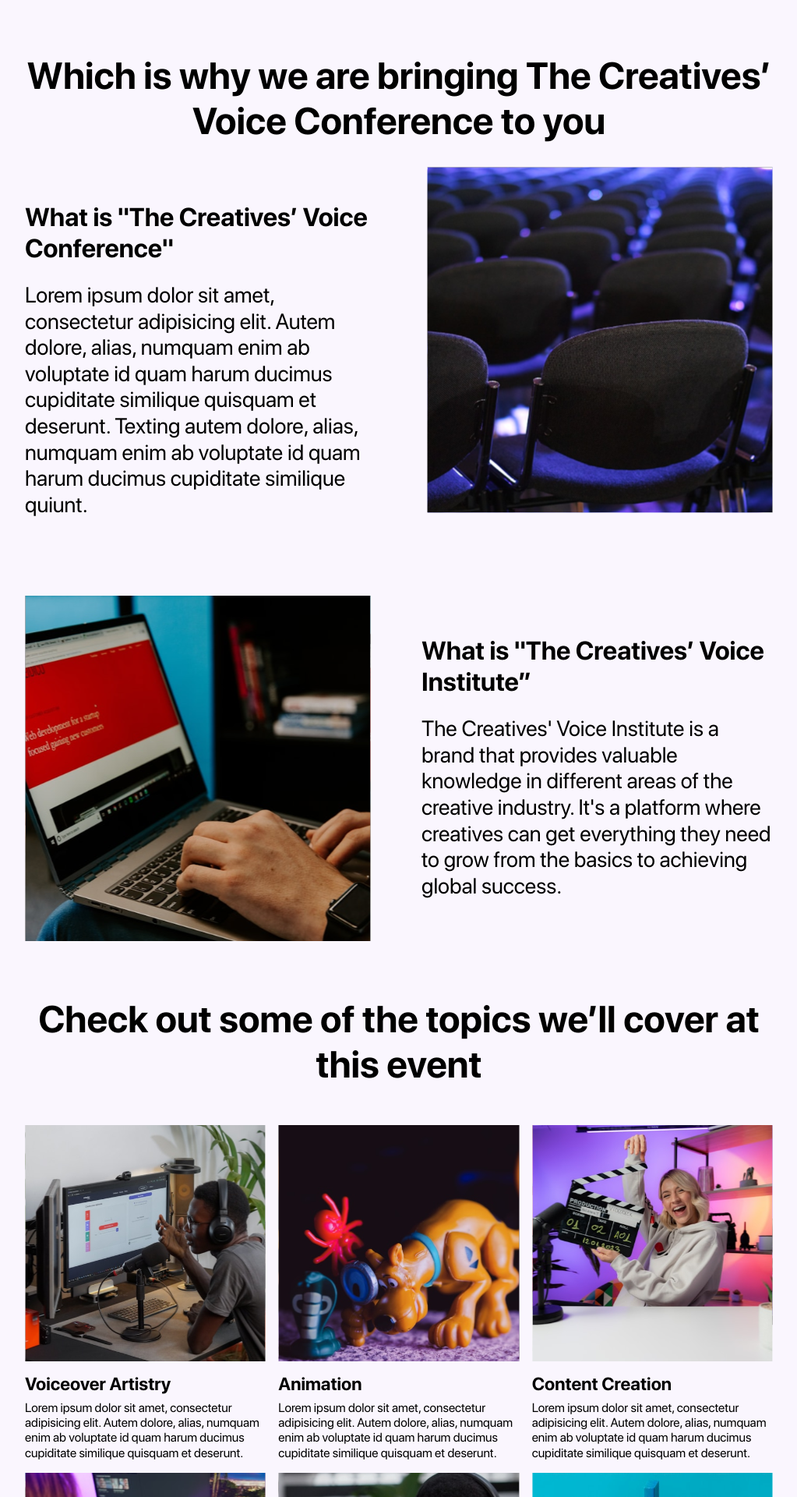
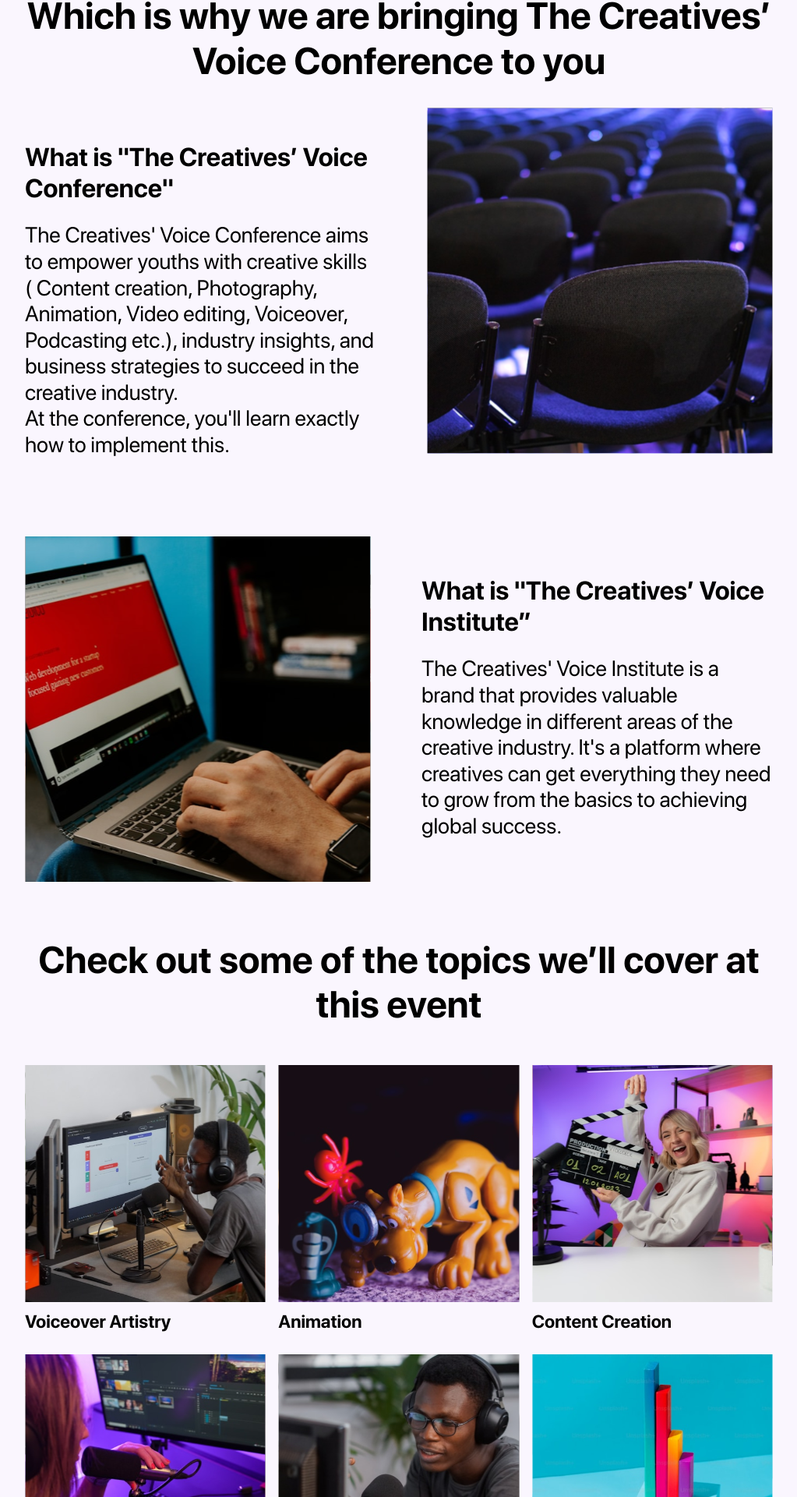
Before and after one commit to AnatakuAmeerah/TCVC, a React (Vite) app: page / in a window 1280 px wide. Shown: the part 2041-3961 px from the top of the page at 78% size, without its empty margins (128-1151 px from the left). Built offline with nearby package versions, Linux system fonts and the light colour scheme.

Commit message:
text and margin changes

```diff
--- a/package.json
+++ b/package.json
@@ -12,7 +12,8 @@
   "dependencies": {
     "react": "^18.3.1",
     "react-dom": "^18.3.1",
-    "react-fast-marquee": "^1.6.5"
+    "react-fast-marquee": "^1.6.5",
+    "react-icons": "^5.3.0"
   },
   "devDependencies": {
     "@eslint/js": "^9.9.0",
--- a/src/components/section-1/section-1.jsx
+++ b/src/components/section-1/section-1.jsx
@@ -20,14 +20,14 @@ function Section1() {
                     <div></div> */}
                 </div>
                 <h1 className='checkout'>Any of this sound familiar?</h1>
-                <p className='loren-sec-1'>Lorem ipsum dolor sit amet, consectetur adipisicing elit. </p>
+                {/* <p className='loren-sec-1'>Lorem ipsum dolor sit amet, consectetur adipisicing elit. </p> */}
                 <div className='blt-pt'>
                     <h4> <img src="./Arrow - Right 3.svg" alt="" />All your friends are into fraud, so it feels like that’s the only way.</h4>
                     <h4 className='blt-pt-h4'> <img src="./Arrow - Right 3.svg" alt="" /> You have no job or work that’s bringing you enough money for your daily needs.</h4>
                     <h4> <img src="./Arrow - Right 3.svg" alt="" />You are in need of mentorship and guidance on what  skill learn.</h4>
                     <h4> <img src="./Arrow - Right 3.svg" alt="" />You have a skill but you’re stuck on what to do to make money from it.</h4>
                     <h4> <img src="./Arrow - Right 3.svg" alt="" />You feel like you’re not competent enough to create the change you want.</h4>
-                    <h4> <img src="./Arrow - Right 3.svg" alt="" />Lorem ipsum dolor sit amet, consectetur adipisicing elit. </h4>
+                    {/* <h4> <img src="./Arrow - Right 3.svg" alt="" />Lorem ipsum dolor sit amet, consectetur adipisicing elit. </h4> */}
                 </div>
                 <h5 className='if-so'>If so, just know we’ve been there and you are not alone...</h5>
                 {/* <button style={{ backgroundColor: '#9C53EA', border: 'none' }} className='section1-btn-sub'>Get your free ticket <img src="./Ticket Star.svg" alt="" /></button> */}
@@ -44,8 +44,8 @@ function Section1() {
                     <div className='what-is-box-sub' >
                         <h3> What is "The Creatives’ Voice
                             Conference"</h3>
-                        <h4>Lorem ipsum dolor sit amet, consectetur adipisicing elit. Autem dolore, alias, numquam enim ab voluptate id quam harum ducimus cupiditate similique quisquam et deserunt.
-                            Texting autem dolore, alias, numquam enim ab voluptate id quam harum ducimus cupiditate similique quiunt.</h4>
+                        <h4>The Creatives' Voice Conference aims to empower youths with creative skills ( Content creation, Photography, Animation, Video editing, Voiceover, Podcasting etc.), industry insights, and business strategies to succeed in the creative industry. <br />
+                         At the conference, you'll learn exactly how to implement this.</h4>
                     </div>
                 </div>
                 <div className='what-is-box-2'>
--- a/src/components/section2/section2.css
+++ b/src/components/section2/section2.css
@@ -22,12 +22,12 @@
     width: 100%;
   }
   .grid-element-sub h5{
-    margin-top: 12px;
+    margin-top: 8px;
     font-size: 23px;
     font-weight: 700;
     font-family: SF-pro-bold;
     line-height: 27.6px;
-    margin-bottom: 6px;
+    margin-bottom: 12px;
   }
   .grid-element-sub p{
     font-size: 16px;
@@ -77,12 +77,12 @@
 
   }
   .grid-element-sub h5{
-    margin-top: 12px;
+    margin-top: 6px;
     font-size: 19px;
     font-weight: 700;
     font-family: SF-pro-bold;
     line-height: 22.8px;
-    margin-bottom: 6px;
+    margin-bottom: 11px;
   }
    .grid-2-h5{
 
--- a/src/components/section2/section2.jsx
+++ b/src/components/section2/section2.jsx
@@ -12,63 +12,63 @@ function Section2() {
                         <img src="./grid-img-1.svg" alt="" />
                         <div className='grid-element-sub'>
                             <h5>Voiceover Artistry</h5>
-                            <p>Lorem ipsum dolor sit amet, consectetur adipisicing elit. Autem dolore, alias, numquam enim ab voluptate id quam harum ducimus cupiditate similique quisquam et deserunt.</p>
+                            {/* <p>Lorem ipsum dolor sit amet, consectetur adipisicing elit. Autem dolore, alias, numquam enim ab voluptate id quam harum ducimus cupiditate similique quisquam et deserunt.</p> */}
                         </div>
                     </div>
                     <div className='grid-elements'>
                         <img src="./grid-img-2.svg" alt="" />
                         <div className='grid-element-sub'>
                             <h5>Animation</h5>
-                            <p>Lorem ipsum dolor sit amet, consectetur adipisicing elit. Autem dolore, alias, numquam enim ab voluptate id quam harum ducimus cupiditate similique quisquam et deserunt.</p>
+                            {/* <p>Lorem ipsum dolor sit amet, consectetur adipisicing elit. Autem dolore, alias, numquam enim ab voluptate id quam harum ducimus cupiditate similique quisquam et deserunt.</p> */}
                         </div>
                     </div>
                     <div className='grid-elements'>
                         <img src="./grid-img-3.svg" alt="" />
                         <div className='grid-element-sub'>
                             <h5>Content Creation</h5>
-                            <p>Lorem ipsum dolor sit amet, consectetur adipisicing elit. Autem dolore, alias, numquam enim ab voluptate id quam harum ducimus cupiditate similique quisquam et deserunt.</p>
+                            {/* <p>Lorem ipsum dolor sit amet, consectetur adipisicing elit. Autem dolore, alias, numquam enim ab voluptate id quam harum ducimus cupiditate similique quisquam et deserunt.</p> */}
                         </div>
                     </div>
                     <div className='grid-elements'>
                         <img src="./grid-img-4.svg" alt="" />
                         <div className='grid-element-sub'>
                             <h5>Video Editing</h5>
-                            <p>Lorem ipsum dolor sit amet, consectetur adipisicing elit. Autem dolore, alias, numquam enim ab voluptate id quam harum ducimus cupiditate similique quisquam et deserunt.</p>
+                            {/* <p>Lorem ipsum dolor sit amet, consectetur adipisicing elit. Autem dolore, alias, numquam enim ab voluptate id quam harum ducimus cupiditate similique quisquam et deserunt.</p> */}
                         </div>
                     </div>
                     <div className='grid-elements'>
                         <img src="./grid-img-5.svg" alt="" />
                         <div className='grid-element-sub'>
                             <h5>Podcasting</h5>
-                            <p>Lorem ipsum dolor sit amet, consectetur adipisicing elit. Autem dolore, alias, numquam enim ab voluptate id quam harum ducimus cupiditate similique quisquam et deserunt.</p>
+                            {/* <p>Lorem ipsum dolor sit amet, consectetur adipisicing elit. Autem dolore, alias, numquam enim ab voluptate id quam harum ducimus cupiditate similique quisquam et deserunt.</p> */}
                         </div>
                     </div>
                     <div className='grid-elements'>
                         <img src="./grid-img-6.svg" alt="" />
                         <div className='grid-element-sub'>
                             <h5> Financial</h5>
-                            <p>Lorem ipsum dolor sit amet, consectetur adipisicing elit. Autem dolore, alias, numquam enim ab voluptate id quam harum ducimus cupiditate similique quisquam et deserunt.</p>
+                            {/* <p>Lorem ipsum dolor sit amet, consectetur adipisicing elit. Autem dolore, alias, numquam enim ab voluptate id quam harum ducimus cupiditate similique quisquam et deserunt.</p> */}
                         </div>
                     </div>
                     <div className='grid-elements'>
                         <img src="./grid-img-7.svg" alt="" />
                         <div className='grid-element-sub'>
                             <h5>Social Media Optimisation</h5>
-                            <p>Lorem ipsum dolor sit amet, consectetur adipisicing elit. Autem dolore, alias, numquam enim ab voluptate id quam harum ducimus cupiditate similique quisquam et deserunt.</p>
+                            {/* <p>Lorem ipsum dolor sit amet, consectetur adipisicing elit. Autem dolore, alias, numquam enim ab voluptate id quam harum ducimus cupiditate similique quisquam et deserunt.</p> */}
                         </div>
                     </div>
                     <div className='grid-elements'>
                         <img src="./grid-img-8.svg" alt="" />
                         <div className='grid-element-sub'>
                             <h5>Sales and Marketing</h5>
-                            <p>Lorem ipsum dolor sit amet, consectetur adipisicing elit. Autem dolore, alias, numquam enim ab voluptate id quam harum ducimus cupiditate similique quisquam et deserunt.</p>
+                            {/* <p>Lorem ipsum dolor sit amet, consectetur adipisicing elit. Autem dolore, alias, numquam enim ab voluptate id quam harum ducimus cupiditate similique quisquam et deserunt.</p> */}
                         </div>
                     </div>
                     <div className='grid-elements'>
                         <img src="./grid-img-9.svg" alt="" />
                         <div className='grid-element-sub'>
                             <h5>Nation Building</h5>
-                            <p>Lorem ipsum dolor sit amet, consectetur adipisicing elit. Autem dolore, alias, numquam enim ab voluptate id quam harum ducimus cupiditate similique quisquam et deserunt.</p>
+                            {/* <p>Lorem ipsum dolor sit amet, consectetur adipisicing elit. Autem dolore, alias, numquam enim ab voluptate id quam harum ducimus cupiditate similique quisquam et deserunt.</p> */}
                         </div>
                     </div>
                 </div>
--- a/src/components/section3/section3.css
+++ b/src/components/section3/section3.css
@@ -1,5 +1,5 @@
 .section3{
-    background-image:url('/bg-image.svg') ;
+    background-image:url('/bg-image.png') ;
     background-size: cover;
     background-position: center;
     display: flex;
--- a/src/components/section4/section4.css
+++ b/src/components/section4/section4.css
@@ -180,6 +180,9 @@ details[open]>summary::after {
     line-height: 33.6px;
     text-align: left;
     color: white;
+    display: flex;
+    align-items: center;
+    gap: 7px;
 
 }
 
@@ -278,6 +281,7 @@ details[open]>summary::after {
         line-height: 19.2px;
         text-align: left;
         color: white;
+        gap: 4px;
 
     }
     .d-and-v-1 {
```
Also changed, not shown: src/components/section4/section4.jsx (+7 -6 lines), public/bg-image.png (added), 1 other file (tests, documents, lock files or other folders).
